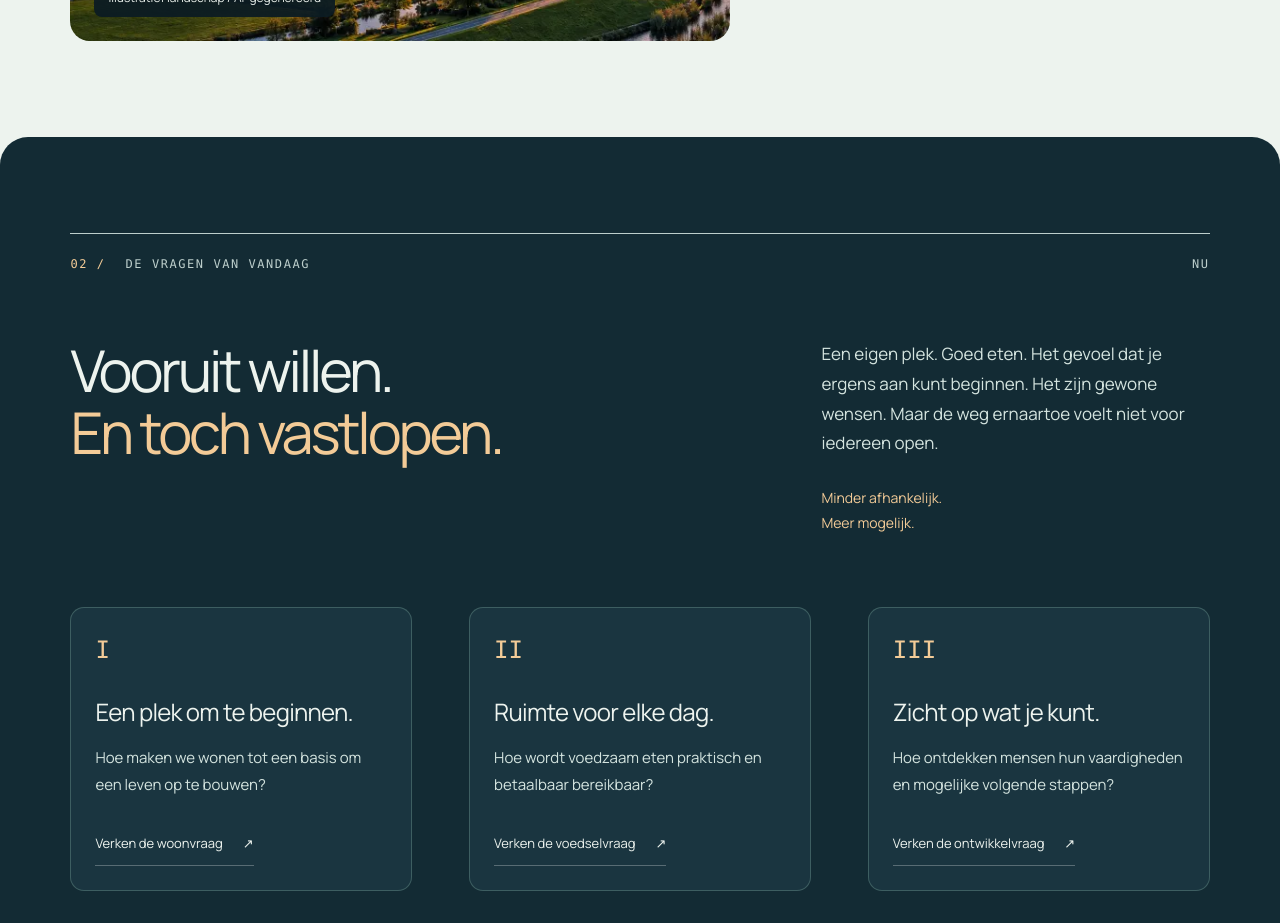
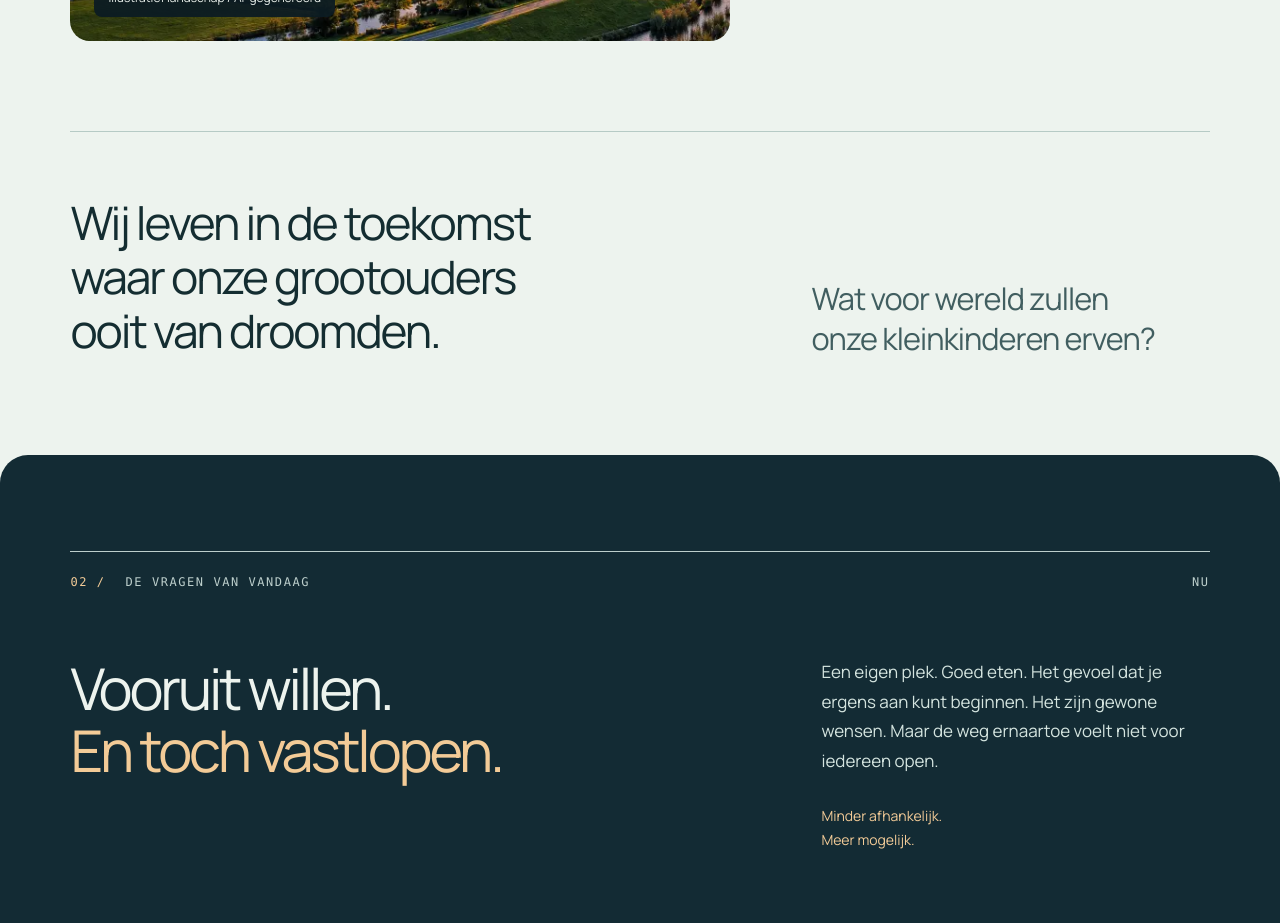
Before and after one commit to arthurmorgfan-dot/ontdekbouw, a Next.js app: page / in a window 1280 px wide. Shown: the part 2480-3403 px from the top of the page. Built offline with nearby package versions, Linux system fonts and the light colour scheme.

Commit message:
feat: add generational vision to BOUW

```diff
--- a/src/components/sections/HomeNarrative.tsx
+++ b/src/components/sections/HomeNarrative.tsx
@@ -16,6 +16,10 @@ export async function InheritedChapter() {
     <div className="chapter-label"><span aria-hidden="true">01 /</span><p>{t("Wat we hebben geërfd")}</p><span>{t("Toen")}</span></div>
     <div className="inherited-heading"><h2 id="inherited-heading">{t("Ooit was dit ook")}<br /><em>{t("maar een idee.")}</em></h2><p>{t("Een dijk. Een school. Een huis. Wat vandaag vanzelfsprekend lijkt, moest ooit door iemand worden bedacht, geprobeerd en gebouwd.")}</p></div>
     <div className="inherited-composition"><figure><SceneImage src="/images/homepage/polders.webp" alt={t("Illustratief beeld van polders, water en dijken in de avondzon")} sizes="(max-width: 767px) 100vw, 60vw" /><figcaption className="image-caption">{t("Illustratief landschap / AI-gegenereerd")}</figcaption></figure><div className="inherited-margin"><span className="margin-rule" aria-hidden="true" /><p>{t("We leven verder op wat anderen begonnen.")}</p><p>{t("Vorige generaties maakten land bewoonbaar, legden verbindingen en bouwden voorzieningen. Geen volmaakte wereld. Wel een basis om op verder te bouwen.")}</p><p className="inherited-question">{t("Wat laten wij achter?")}</p></div></div>
+    <div className="generational-vision">
+      <p className="generational-inheritance">{t("Wij leven in de toekomst waar onze grootouders ooit van droomden.")}</p>
+      <p className="generational-future">{t("Wat voor wereld zullen onze kleinkinderen erven?")}</p>
+    </div>
   </section>;
 }
 
--- a/src/styles/future.css
+++ b/src/styles/future.css
@@ -58,6 +58,10 @@ body.future-site {
 .future-site .inherited-heading h2, .future-site .present-heading h2 { font-size: clamp(40px, 4.5vw, 74px); }
 .future-site .inherited-composition figure { border-radius: 20px; aspect-ratio: 1.75; }
 .future-site .inherited-margin .inherited-question { font-family: var(--font-body); font-style: normal; }
+.future-site #generaties .generational-vision { margin-top: clamp(56px, 7vw, 112px); padding-top: clamp(40px, 5vw, 72px); border-top: 1px solid var(--line); display: grid; grid-template-columns: 1.7fr 1fr; gap: clamp(32px, 5vw, 80px); align-items: end; }
+.future-site #generaties .generational-inheritance { max-width: 21ch; margin: 0; font-size: clamp(30px, 3.6vw, 56px); line-height: 1.18; letter-spacing: -.045em; text-wrap: balance; }
+.future-site #generaties .generational-future { max-width: 24ch; margin: 0; color: var(--muted); font-size: clamp(24px, 2.4vw, 36px); line-height: 1.3; letter-spacing: -.03em; text-wrap: balance; }
+@media (max-width: 767px) { .future-site #generaties .generational-vision { grid-template-columns: 1fr; gap: 32px; } }
 .future-site .chapter-label { font-family: var(--font-system); font-size: 12px; }
 .future-site .present-chapter { background: #132b34; border-radius: 28px 28px 0 0; }
 .future-site .present-questions article { background: #1a3540; border: 1px solid #a3d5bf42; border-radius: 14px; padding: 24px; }
```
Also changed, not shown: src/i18n/en.json.
